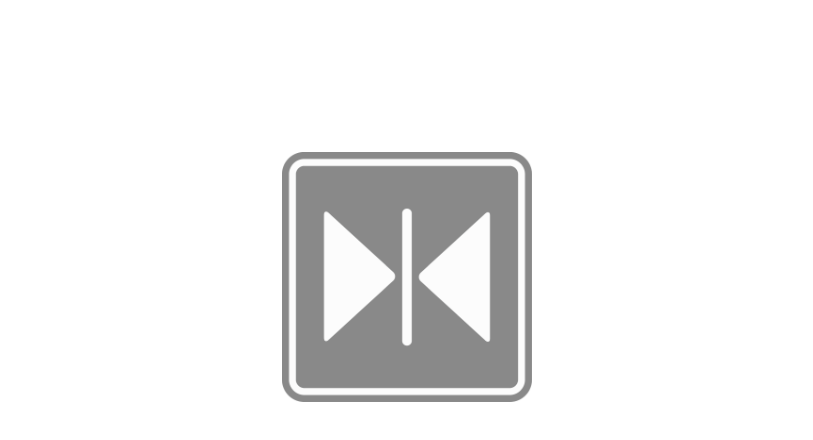
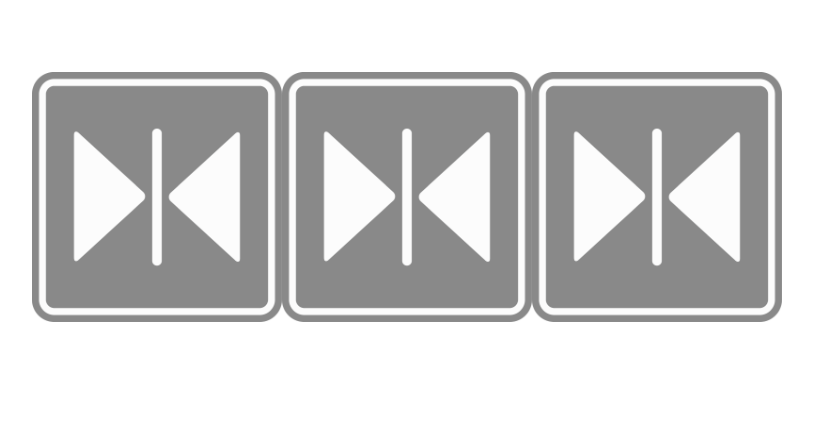
Before and after one commit to lambda-tech-club/applied-math-alarm, a Next.js app: page / in a window 1280 px wide. Shown: the top 440 px of the page, without its empty margins (233-1046 px from the left). Built offline with nearby package versions, Linux system fonts and the light colour scheme.

Commit message:
複数種類のコマンドに対応

```diff
--- a/pages/api/send.ts
+++ b/pages/api/send.ts
@@ -2,7 +2,7 @@
 import crypto from 'crypto'
 
 export default async function handler(req, res) {
-  const { TOKEN, SECRET, HUB_ID } = process.env
+  const { TOKEN, SECRET, DEVICE_ID } = process.env
   const t = Date.now()
   const nonce = "sb6l1dzp" // random
   const data = TOKEN + t + nonce
@@ -20,7 +20,7 @@
   const options = {
     hostname: 'api.switch-bot.com',
     port: 443,
-    path: `/v1.1/devices/${HUB_ID}/commands`,
+    path: `/v1.1/devices/${DEVICE_ID}/commands`,
     method: 'POST',
     headers: {
       "Authorization": TOKEN,
@@ -34,7 +34,7 @@
   }
 
   try {
-    const response = await fetch(`https://api.switch-bot.com/v1.1/devices/${HUB_ID}/commands`, options)
+    const response = await fetch(`https://api.switch-bot.com/v1.1/devices/${DEVICE_ID}/commands`, options)
     const json = await response.json()
     res.status(200).json({ message: json.message })
   } catch (error) {
--- a/pages/index.tsx
+++ b/pages/index.tsx
@@ -4,40 +4,38 @@
 import Image from 'next/image'
 import styles from '../styles/Home.module.css'
 
-const Home: NextPage = () => {
-  const announce = useRef()
-  const notice = useRef()
+const RemoteButton = ({ command, children }) => {
   const chime = useRef()
-  const warn = useRef()
-
-  const [feedback, setFeedback] = useState()
-  const [feedbackStyle, setFeedbackStyle] = useState(styles.feedback)
 
   useEffect(() => {
-    announce.current = new Audio("/se/announce.wav")
-    notice.current = new Audio("/se/notice.wav")
     chime.current = new Audio("/se/chime.wav")
-    warn.current = new Audio("/se/warn.wav")
   }, [])
 
-  const handleClickCloseButton = async (): void => {
+  const handleClickButton = async (): void => {
     chime.current.play()
-    const bot = await fetch('/api/send?command=on')
+    const bot = await fetch(`/api/send?command=${command}`)
     console.log(await bot.json())
   }
 
   return (
     <>
-      <div className={feedbackStyle}>
-        <h1 className={styles.title}>{feedback}</h1>
-      </div>
+      <Image
+        onClick={handleClickButton}
+        src="/img/close.png"
+        width={250}
+        height={250}
+      />
+    </>
+  )
+}
+
+const Home: NextPage = () => {
+  return (
+    <>
       <div className={styles.container}>
-        <Image
-          onClick={handleClickCloseButton}
-          src="/img/close.png"
-          width={250}
-          height={250}
-        />
+        <RemoteButton command="1"></RemoteButton>
+        <RemoteButton command="2"></RemoteButton>
+        <RemoteButton command="off"></RemoteButton>
       </div>
     </>
   )
```
